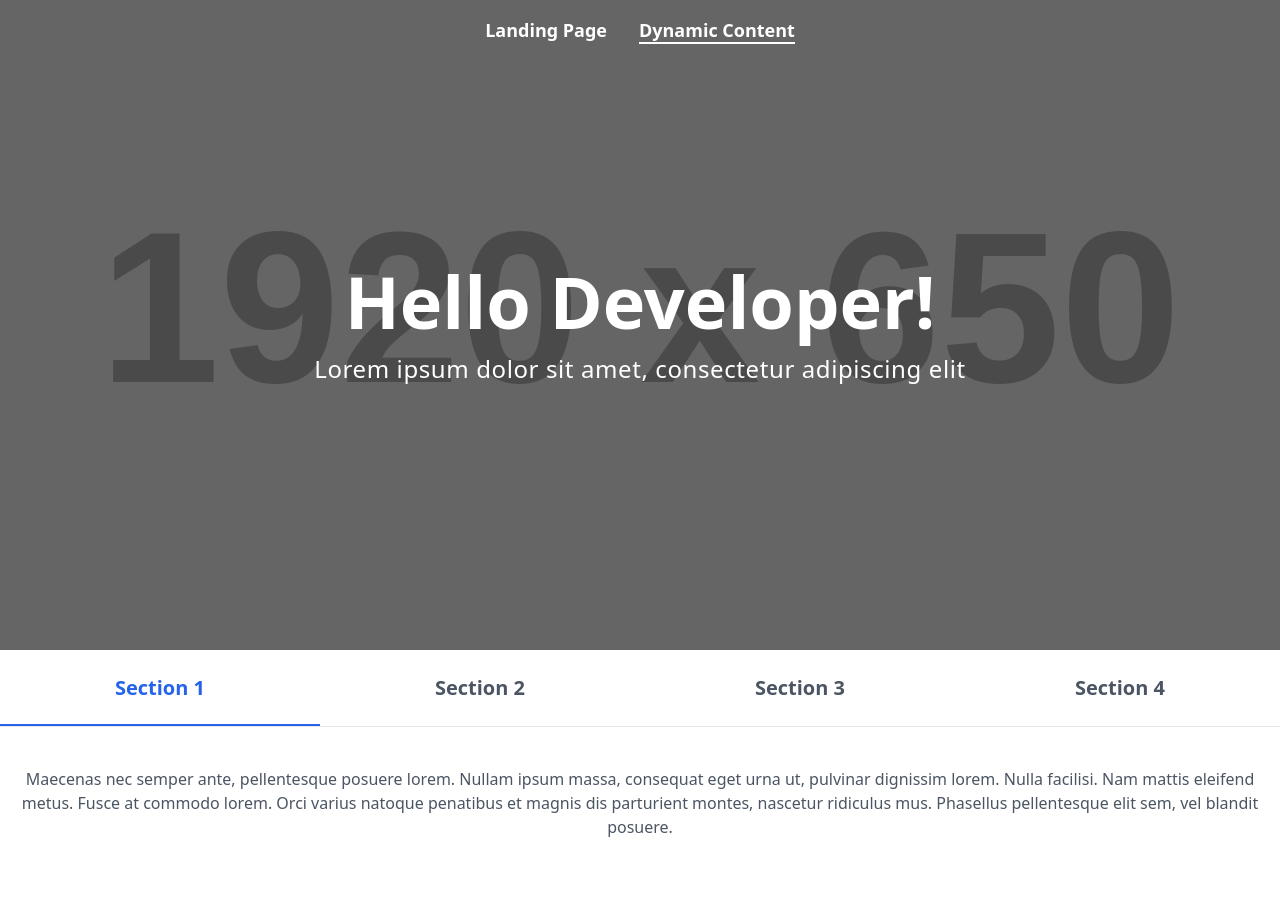
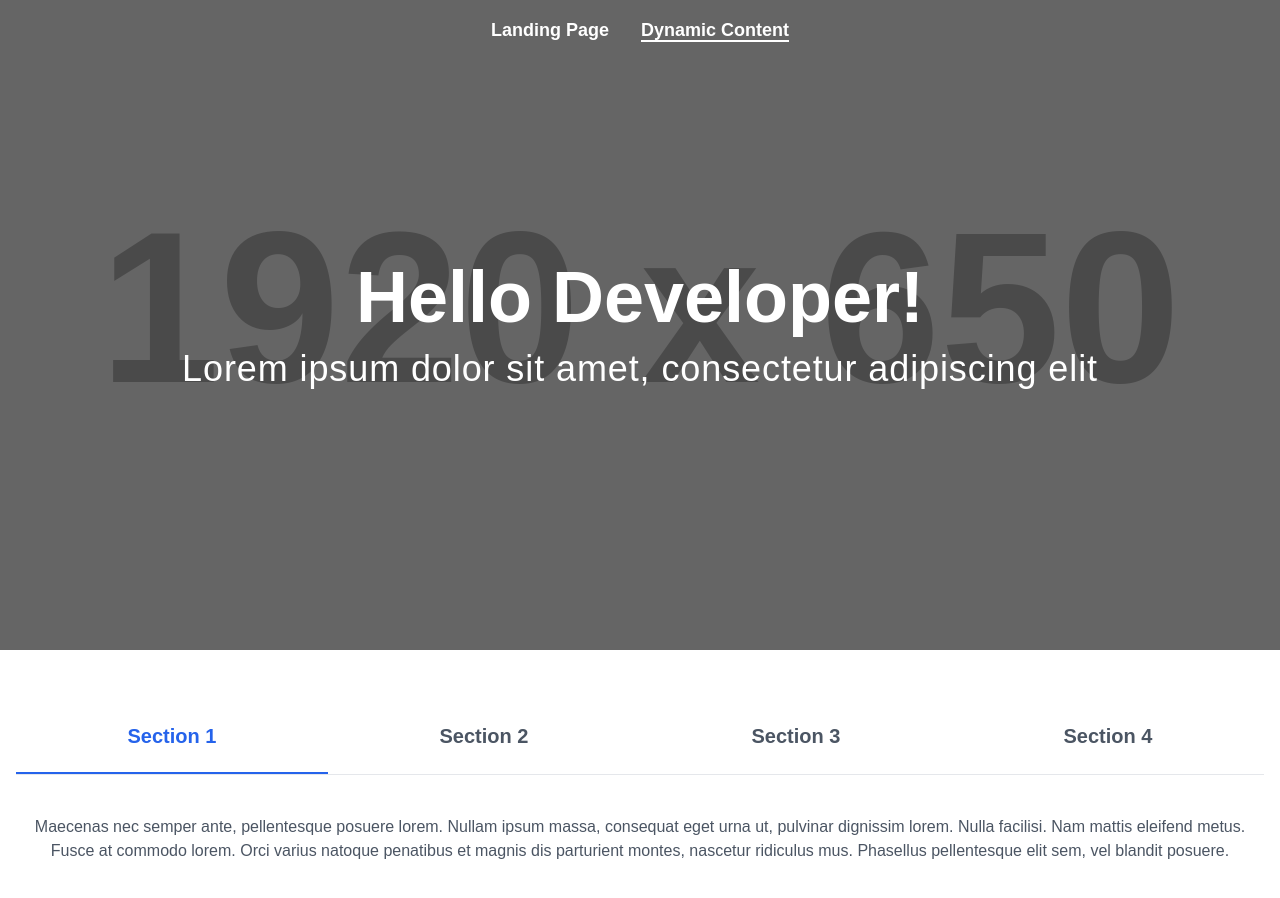
Before and after one commit to mindarc/frontend-assessment, a React (Vite) app in the folder web/: page /dynamic-content in a window 1280 px wide. Shown: the top 898 px of the page. Before the commit the page ends 871 px from the top, so only its background shows below. Built offline with nearby package versions, Linux system fonts and the light colour scheme.

Commit message:
update font family

```diff
--- a/web/src/styles/index.scss
+++ b/web/src/styles/index.scss
@@ -2,7 +2,9 @@
 @import "tailwindcss/components";
 @import "tailwindcss/utilities";
 
-// TODO: use closest font to the designs
+body, h1, h2, h3, h4, h5, h6 {
+  @apply font-sans;
+}
 
 .navbar {
   @apply absolute top-0 left-0 right-0 z-10;
@@ -57,15 +59,21 @@
     }
   }
 
+  @mixin hero-image {
+    @apply absolute inset-0 w-full h-full object-cover;
+  }
+
   .hero {
     @apply relative h-screen md:h-[650px] text-white overflow-hidden;
 
     &__image-desktop {
-      @apply hidden md:block absolute inset-0 w-full h-full object-cover;
+      @apply hidden md:block;
+      @include hero-image;
     }
 
     &__image-mobile {
-      @apply md:hidden absolute inset-0 w-full h-full object-cover;
+      @apply md:hidden;
+      @include hero-image;
     }
 
     &__overlay {
@@ -81,7 +89,7 @@
     }
 
     &__subtitle {
-      @apply text-xl md:text-2xl font-light tracking-wide;
+      @apply text-xl md:text-4xl font-light tracking-wide;
     }
   }
 
@@ -133,10 +141,10 @@
   }
 }
 
-.exercise-two {
+.dynamic-content {
   @apply min-h-screen bg-white;
 
-  &__content {
+  &__data {
     @apply container mx-auto px-4 py-8 md:py-12;
   }
 }
--- a/web/tailwind.config.js
+++ b/web/tailwind.config.js
@@ -6,10 +6,13 @@ export default {
   ],
   theme: {
     extend: {
+      fontFamily: {
+        sans: ['"Libre Franklin"', 'sans-serif'],
+      },
       borderWidth: {
         '3.5': '3.5px',
       },
     },
   },
-  plugins: [],
+plugins: [],
 }
```
